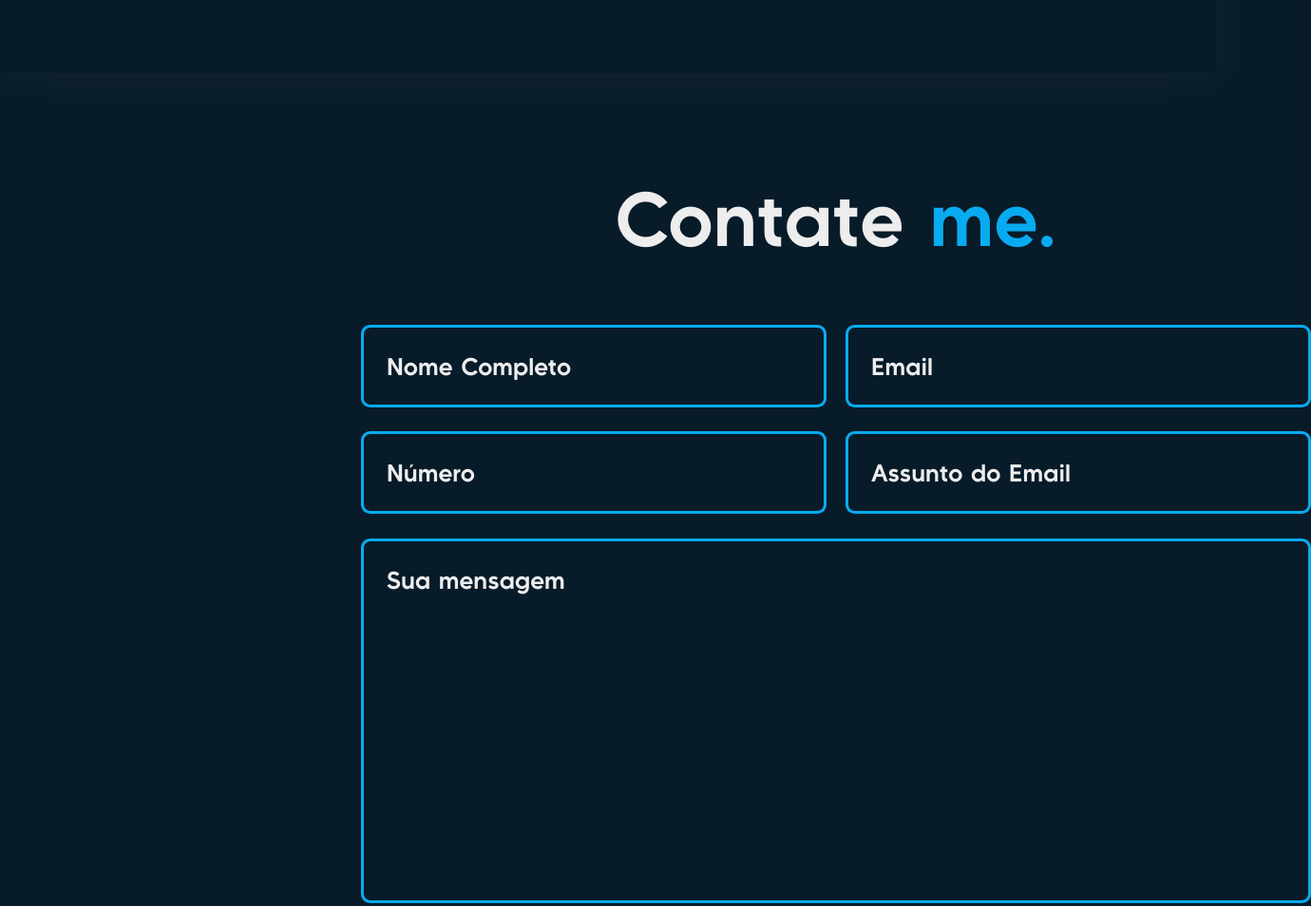
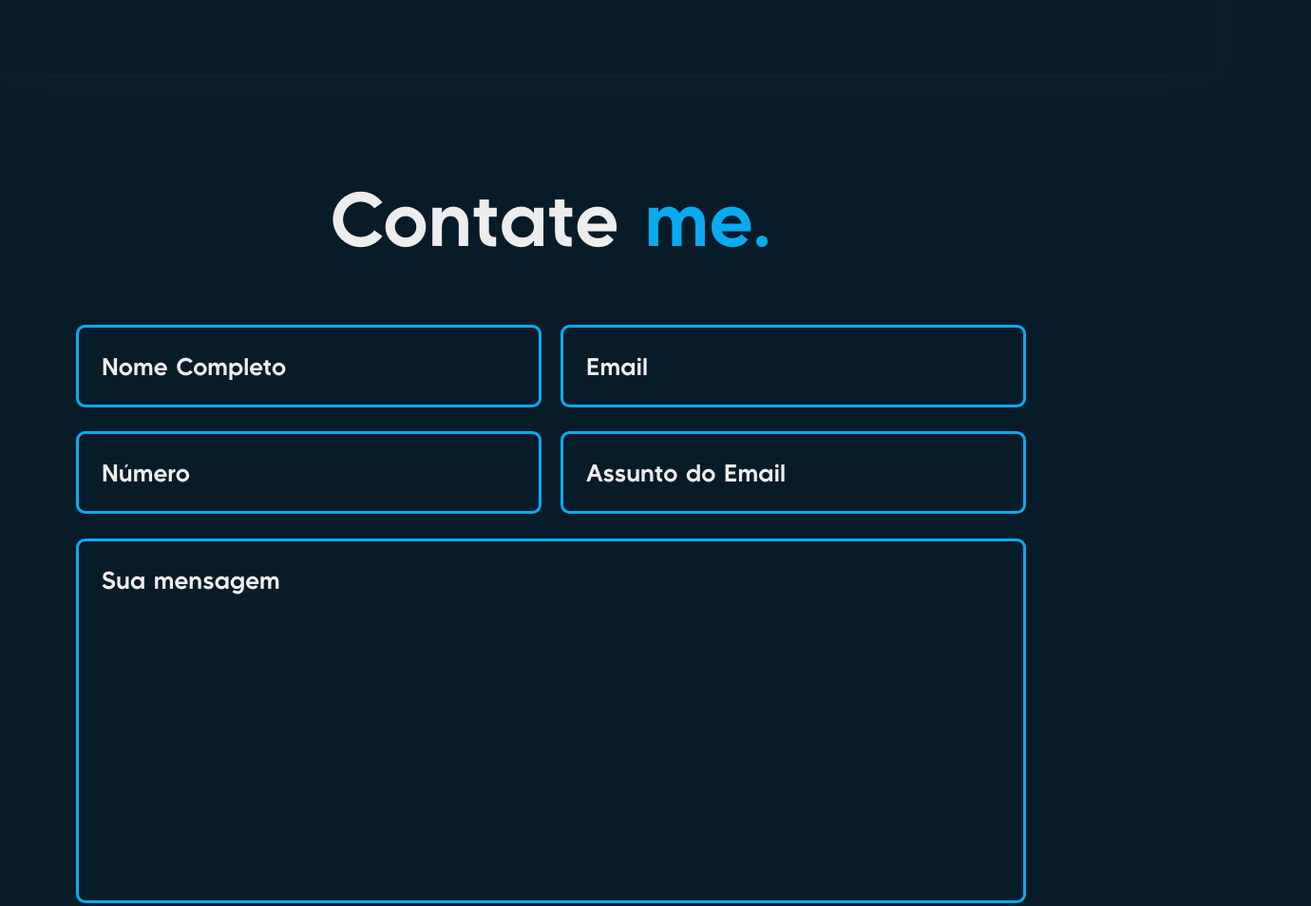
Before and after one commit to gaks69/Pojeto-portifolio, a plain HTML site: page index.html in a window 1280 px wide. Shown: the part 3807-4761 px from the top of the page at 95% size, 1380 px wide, since content can reach past the window. Drawn offline with nearby package versions, Linux system fonts and the light colour scheme.

Commit message:
Update style.css

```diff
--- a/style.css
+++ b/style.css
@@ -523,7 +523,7 @@ width: 100%;
     align-self: center;
     align-content: center;
     align-items: center;
-    margin-left: 380px;
+    margin-left: 80px;
     width: 1000px;
     height: 1000px;
 padding-bottom: 7rem;
```
